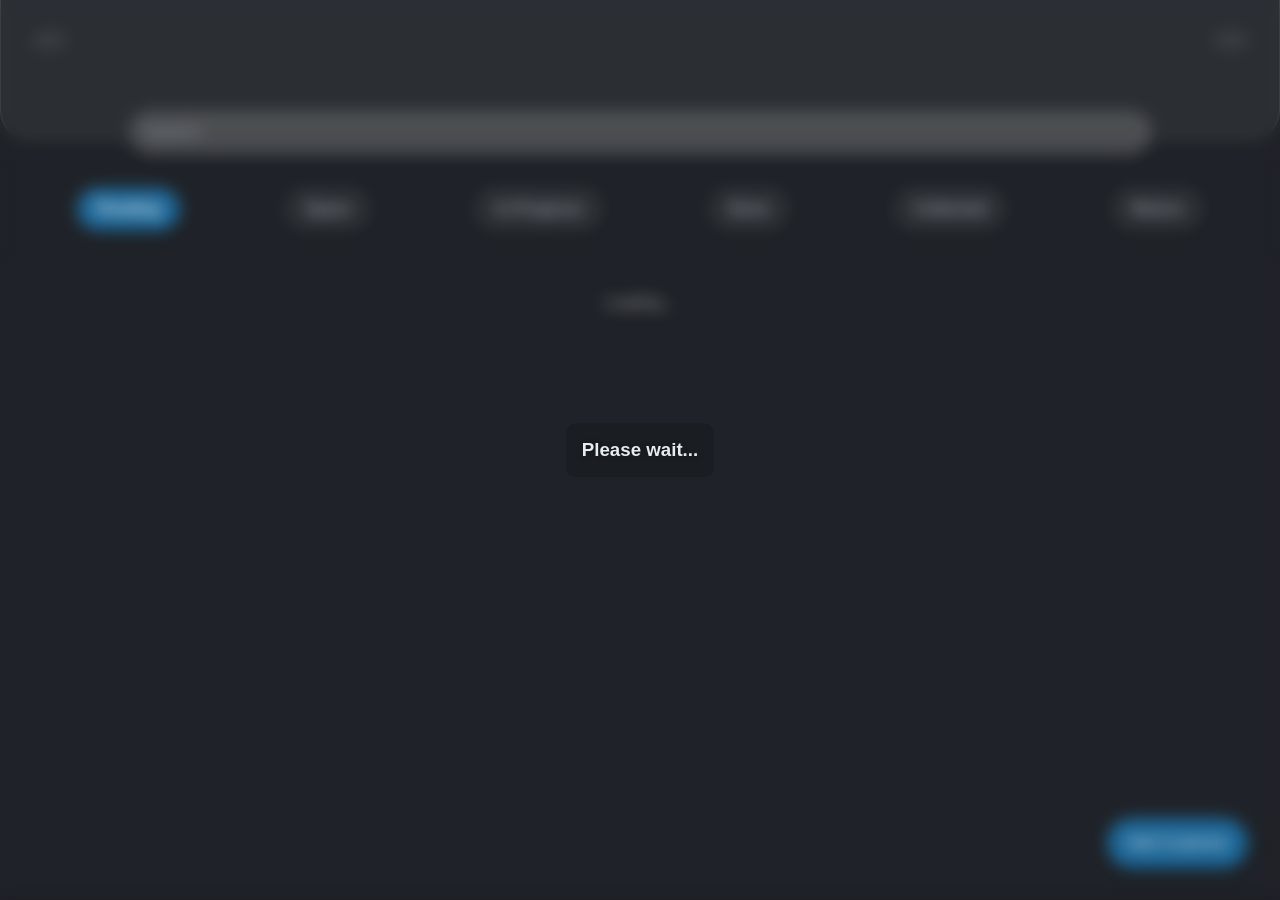
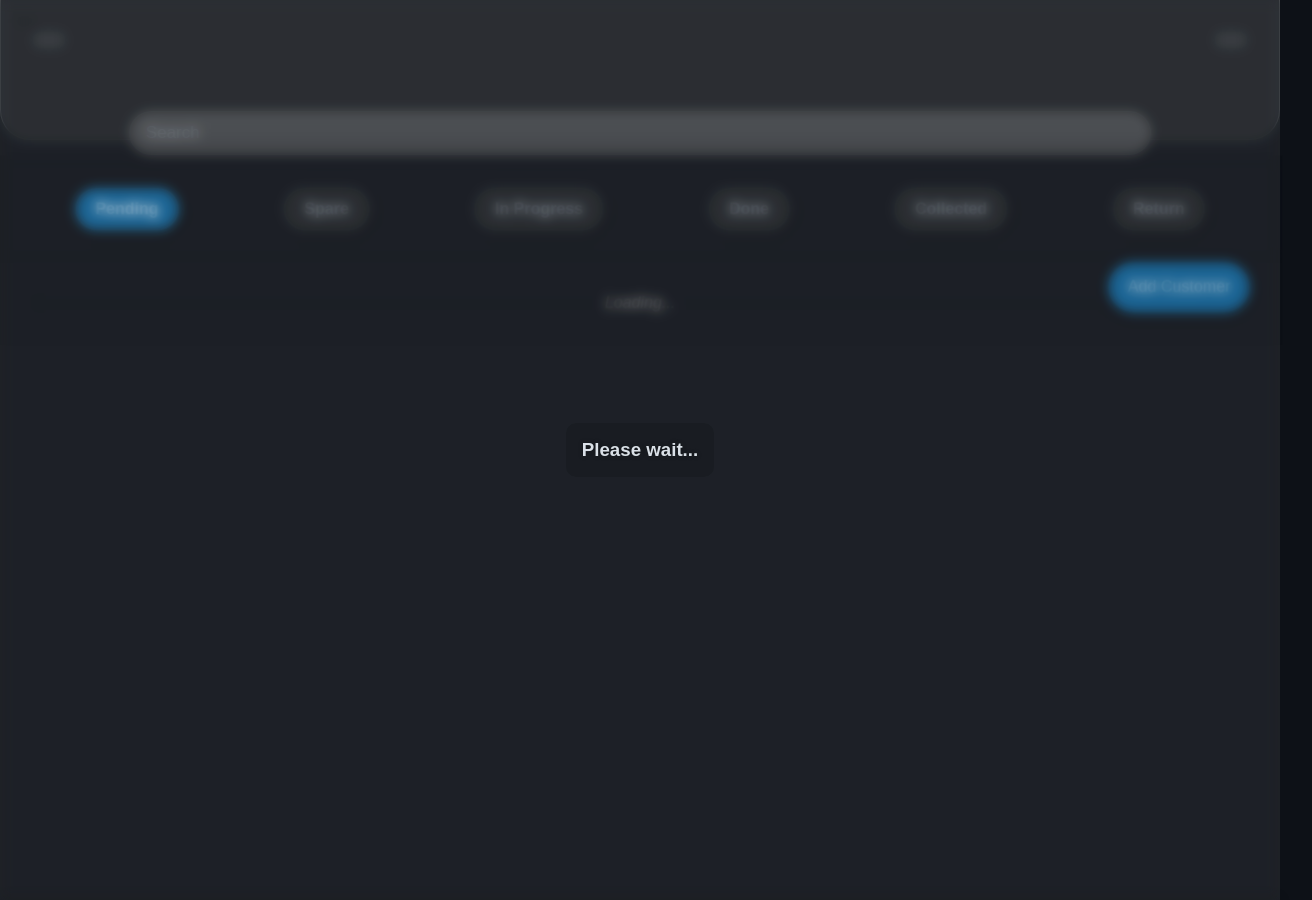

add print receipt feature for each service card

--- a/style.css
+++ b/style.css
@@ -4838,3 +4838,189 @@ nav.status-naveeeeeeess{
   font-size: 10px;
 }
 
+/* ========== PRINT RECEIPT ========== */
+
+.print-btn {
+  background: transparent;
+  color: var(--text-muted);
+  border: 1px solid var(--border-color);
+  border-radius: 100px;
+  padding: 0.35rem 0.9rem;
+  font-size: 12px;
+  cursor: pointer;
+  display: flex;
+  align-items: center;
+  gap: 0.4rem;
+  transition: background 0.2s, color 0.2s;
+}
+.print-btn:hover, .print-btn:active {
+  background: var(--card-hover);
+  color: var(--text-color);
+}
+
+.card-actions-row {
+  display: flex;
+  align-items: center;
+  justify-content: space-between;
+  margin-top: 0.75rem;
+  flex-wrap: wrap;
+  gap: 0.5rem;
+}
+
+/* Receipt overlay */
+.print-receipt-overlay {
+  position: fixed;
+  inset: 0;
+  background: rgba(0, 0, 0, 0.75);
+  backdrop-filter: blur(6px);
+  display: flex;
+  flex-direction: column;
+  align-items: center;
+  justify-content: flex-start;
+  z-index: 999;
+  overflow-y: auto;
+  padding: 2rem 1rem 5rem;
+}
+
+/* Receipt card — narrow for 58mm thermal paper */
+.print-receipt-card {
+  background: #ffffff;
+  color: #000000;
+  width: 100%;
+  max-width: 280px;
+  padding: 1.5rem 1.2rem;
+  font-family: 'Courier New', Courier, monospace;
+  font-size: 12px;
+  border-radius: 4px;
+  line-height: 1.6;
+  box-shadow: 0 8px 32px rgba(0, 0, 0, 0.4);
+}
+
+.pr-header {
+  text-align: center;
+  margin-bottom: 0.5rem;
+}
+.pr-header h2 {
+  font-size: 15px;
+  font-weight: 700;
+  letter-spacing: 0.08em;
+  margin-bottom: 2px;
+  color: #000;
+}
+.pr-subtitle {
+  font-size: 11px;
+  color: #555;
+  letter-spacing: 0.05em;
+  text-transform: uppercase;
+}
+
+.pr-divider {
+  border-top: 1px dashed #aaa;
+  margin: 0.6rem 0;
+}
+
+.pr-row {
+  display: flex;
+  justify-content: space-between;
+  gap: 0.5rem;
+  margin: 2px 0;
+}
+.pr-label {
+  color: #555;
+  flex-shrink: 0;
+  font-size: 11px;
+}
+.pr-value {
+  font-weight: 600;
+  text-align: right;
+  word-break: break-word;
+  color: #000;
+}
+.pr-status {
+  font-weight: 700;
+  letter-spacing: 0.05em;
+}
+.pr-green { color: #1a7a40; }
+.pr-red   { color: #c0392b; }
+
+.pr-notes-label {
+  font-size: 10px;
+  color: #555;
+  text-transform: uppercase;
+  letter-spacing: 0.05em;
+  margin-bottom: 2px;
+}
+.pr-notes-value {
+  font-size: 11px;
+  color: #222;
+  white-space: pre-wrap;
+  word-break: break-word;
+}
+
+.pr-footer {
+  text-align: center;
+  margin-top: 0.5rem;
+  font-size: 11px;
+  color: #333;
+}
+.pr-footer-sub {
+  font-size: 10px;
+  color: #666;
+  margin-top: 2px;
+}
+
+/* Action buttons below receipt */
+.print-receipt-actions {
+  display: flex;
+  gap: 1rem;
+  margin-top: 1.2rem;
+}
+.pr-btn-print, .pr-btn-close {
+  padding: 0.7rem 1.8rem;
+  border-radius: 100px;
+  font-size: 14px;
+  font-weight: 600;
+  cursor: pointer;
+  display: flex;
+  align-items: center;
+  gap: 0.5rem;
+  border: none;
+}
+.pr-btn-print {
+  background: var(--accent-color);
+  color: #fff;
+}
+.pr-btn-close {
+  background: rgba(255, 255, 255, 0.1);
+  color: #fff;
+  border: 1px solid rgba(255, 255, 255, 0.2);
+}
+
+/* ===== @media print ===== */
+@media print {
+  body > *:not(#printReceiptModal) { display: none !important; }
+
+  .print-receipt-overlay {
+    position: static !important;
+    background: none !important;
+    backdrop-filter: none !important;
+    display: block !important;
+    padding: 0 !important;
+  }
+
+  .print-receipt-actions { display: none !important; }
+
+  .print-receipt-card {
+    width: 58mm !important;
+    max-width: 58mm !important;
+    box-shadow: none !important;
+    border-radius: 0 !important;
+    padding: 0 !important;
+    font-size: 10pt !important;
+  }
+
+  @page {
+    size: 58mm auto;
+    margin: 4mm;
+  }
+}
